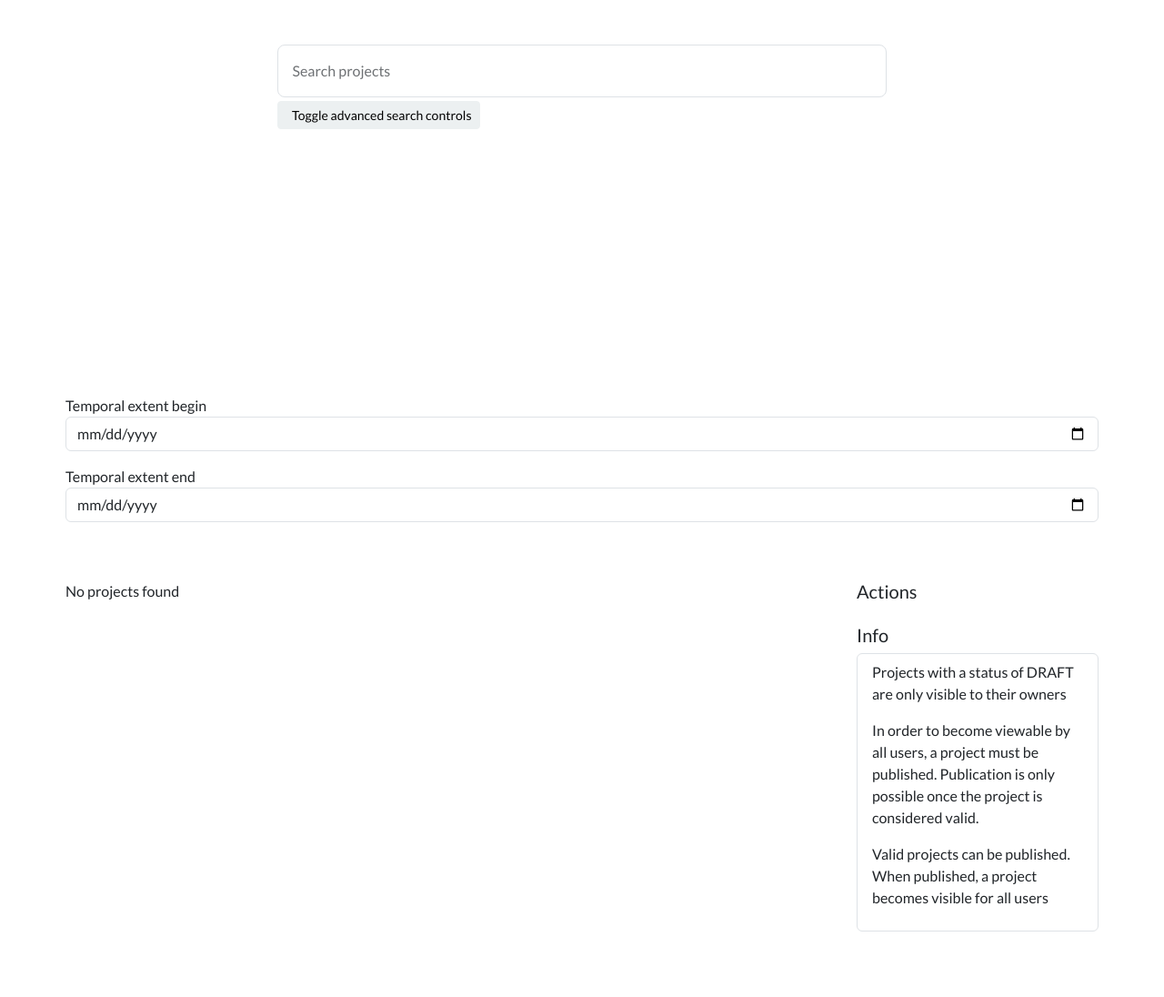
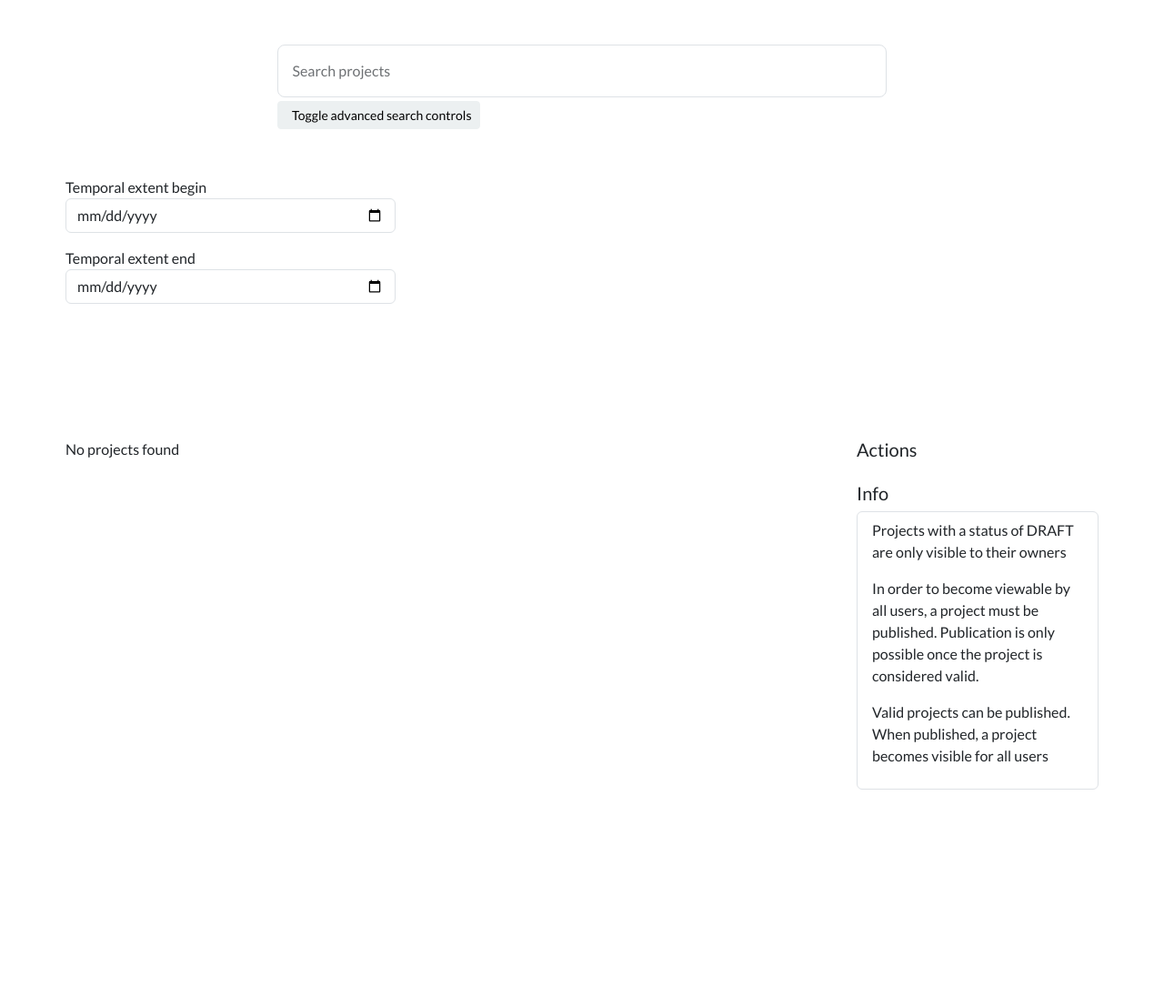
Before and after one commit to NaturalGIS/seis-lab-data, a Python web app: template src/seis_lab_data/webapp/templates/projects/list.html in a window 1280 px wide, after a click on "Toggle advanced search controls". Shown: the part 259-1355 px from the top of the page at 91% size. After the commit the page ends 1127 px from the top, so only its background shows below. Run offline with Jinja, Linux system fonts and the light colour scheme; the template is opened without the code that fills it, so the values that code supplies are empty; some libraries are stand-ins or nearby versions.

Commit message:
change layout of temporal extent search controls
This should have been included in #85 but was left out by accident

```diff
--- a/src/seis_lab_data/webapp/templates/projects/list.html
+++ b/src/seis_lab_data/webapp/templates/projects/list.html
@@ -73,8 +73,8 @@ This template is loaded as a GET response to the /projects/ endpoint. It is used
                             aria-controls="advanced-search-controls"
                     >
                         <span
-                            class="material-icons-outlined me-1"
-                            data-attr:style="$advancedSearchPanelOpen ? 'transform: rotate(0deg); transition: transform 0.3s ease;' : 'transform: rotate(-90deg); transition: transform 0.3s ease;'"
+                                class="material-icons-outlined me-1"
+                                data-attr:style="$advancedSearchPanelOpen ? 'transform: rotate(0deg); transition: transform 0.3s ease;' : 'transform: rotate(-90deg); transition: transform 0.3s ease;'"
                         >
                             {{ icons.expand_more }}
                         </span>
@@ -84,7 +84,16 @@ This template is loaded as a GET response to the /projects/ endpoint. It is used
             </div>
             <div class="row">
                 <div class="col mt-1 mb-5">
-                    <div class="collapse" id="advanced-search-controls">
+                    <div class="row collapse" id="advanced-search-controls">
+                        <div class="col-4">
+                            {{ macros.render_temporal_extent_search_component(
+                                url_for("projects:get_list_component"),
+                                _("Temporal extent begin"),
+                                _("Temporal extent end"),
+                                "{{ current_temporal_extent.begin }}",
+                                "{{ current_temporal_extent.end }}"
+                            ) }}
+                        </div>
                         <div
                                 class="col"
                                 data-signals:current-bbox="null"
@@ -110,15 +119,6 @@ This template is loaded as a GET response to the /projects/ endpoint. It is used
                                     data-on:map-moveend="document.querySelector('base-map').checkVisibility() ? $currentBbox=evt.detail.map.getBounds().toArray() : $currentBbox=[[-180, -90],[180, 90]]; @get('{{ url_for('projects:get_list_component') }}')"
 
                             ></base-map>
-                            <div class="col">
-                                {{ macros.render_temporal_extent_search_component(
-                                        url_for("projects:get_list_component"),
-                                        _("Temporal extent begin"),
-                                        _("Temporal extent end"),
-                                        "{{ current_temporal_extent.begin }}",
-                                        "{{ current_temporal_extent.end }}"
-                                    ) }}
-                            </div>
                         </div>
                     </div>
                 </div>
```
Also changed, not shown: src/seis_lab_data/webapp/templates/survey-missions/list.html (+14 -12 lines), src/seis_lab_data/webapp/templates/survey-related-records/list.html (+10 -10 lines).
